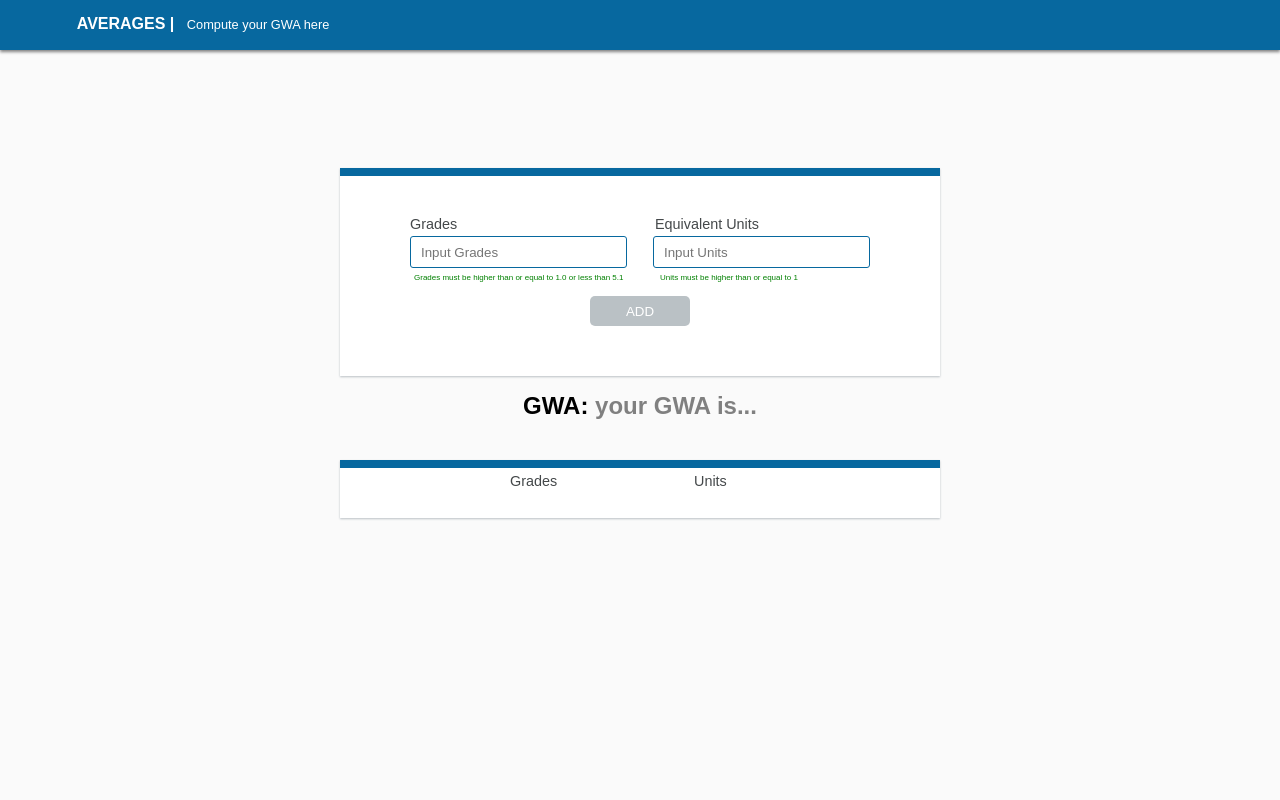
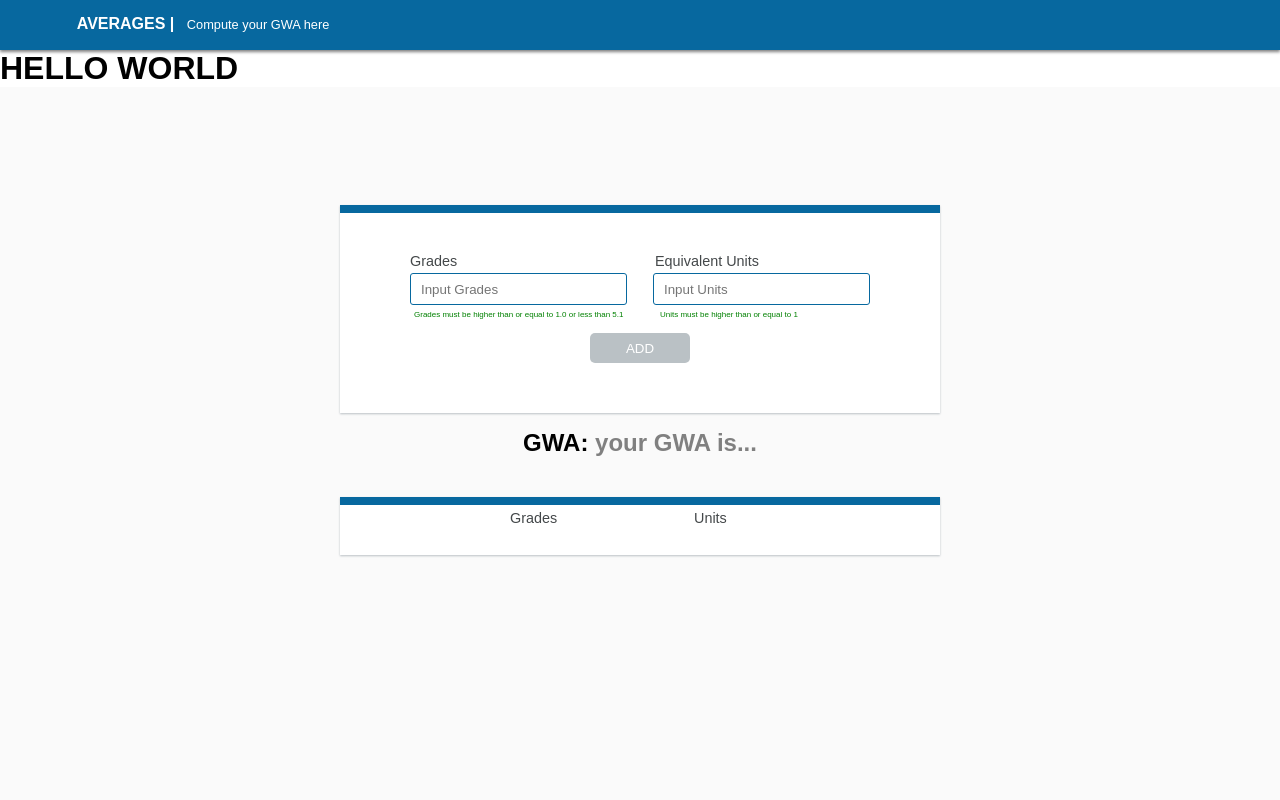
Before and after one commit to EngineerJill/GWACAlcu, a Vue app: page /#/ in a window 1280 px wide. Shown: the top 800 px of the page. Built offline with nearby package versions, Linux system fonts and the light colour scheme.

Commit message:
Added Grab Component and an Extra index1.html
July 12 changes

```diff
--- /dev/null
+++ b/Index1.html
@@ -0,0 +1 @@
+<div>Hello World</div>
--- a/src/components/Calc.vue
+++ b/src/components/Calc.vue
@@ -1,5 +1,6 @@
 <template>
     <div class="main-box">
+        <h1>HELLO WORLD</h1>
         <div class="up-box">
             <div class='main-calc-box'>
                 <div class="calc-box">
```
Also changed, not shown: src/components/Grabsubs.vue (added, +13 -0 lines), 1 other file (tests, documents, lock files or other folders).
